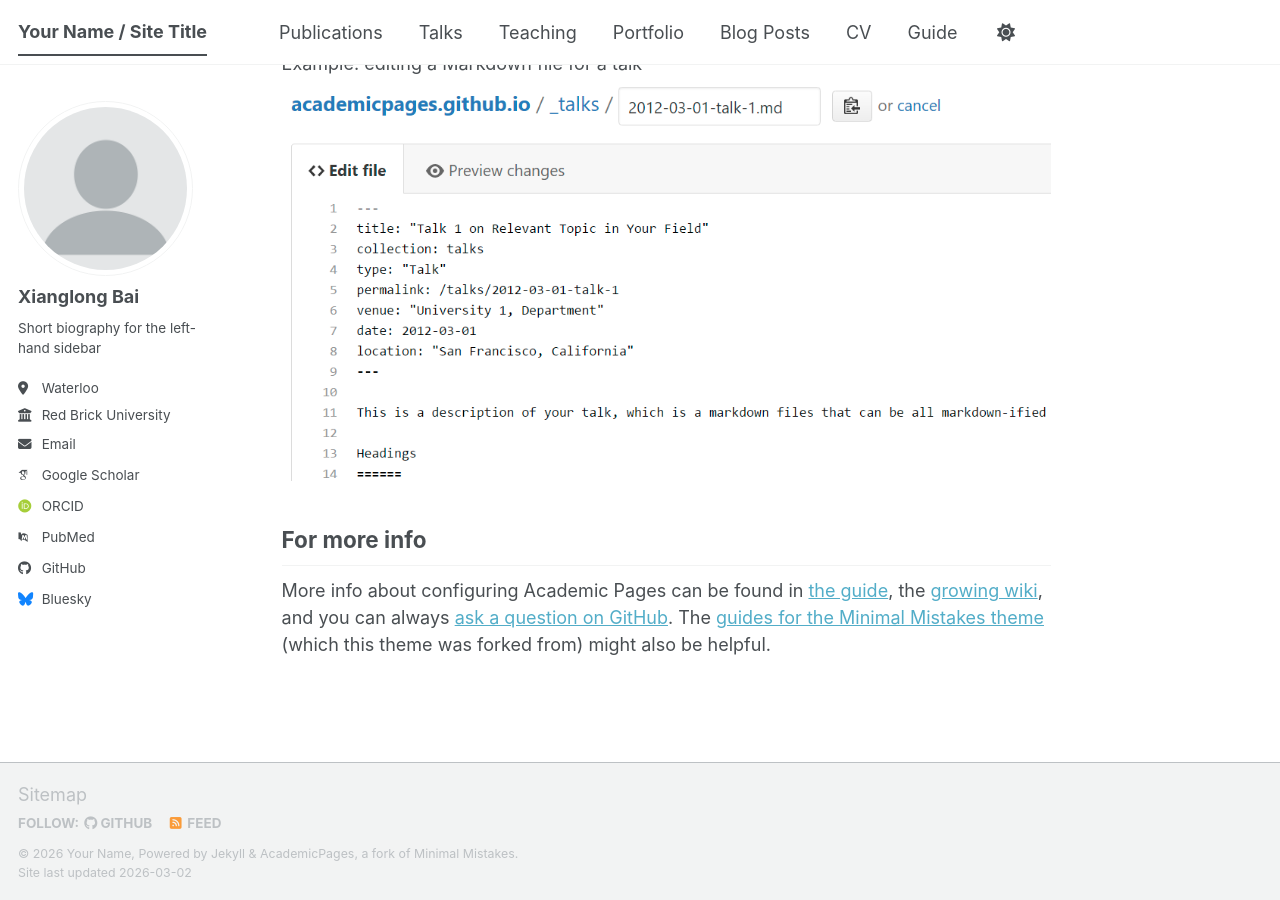
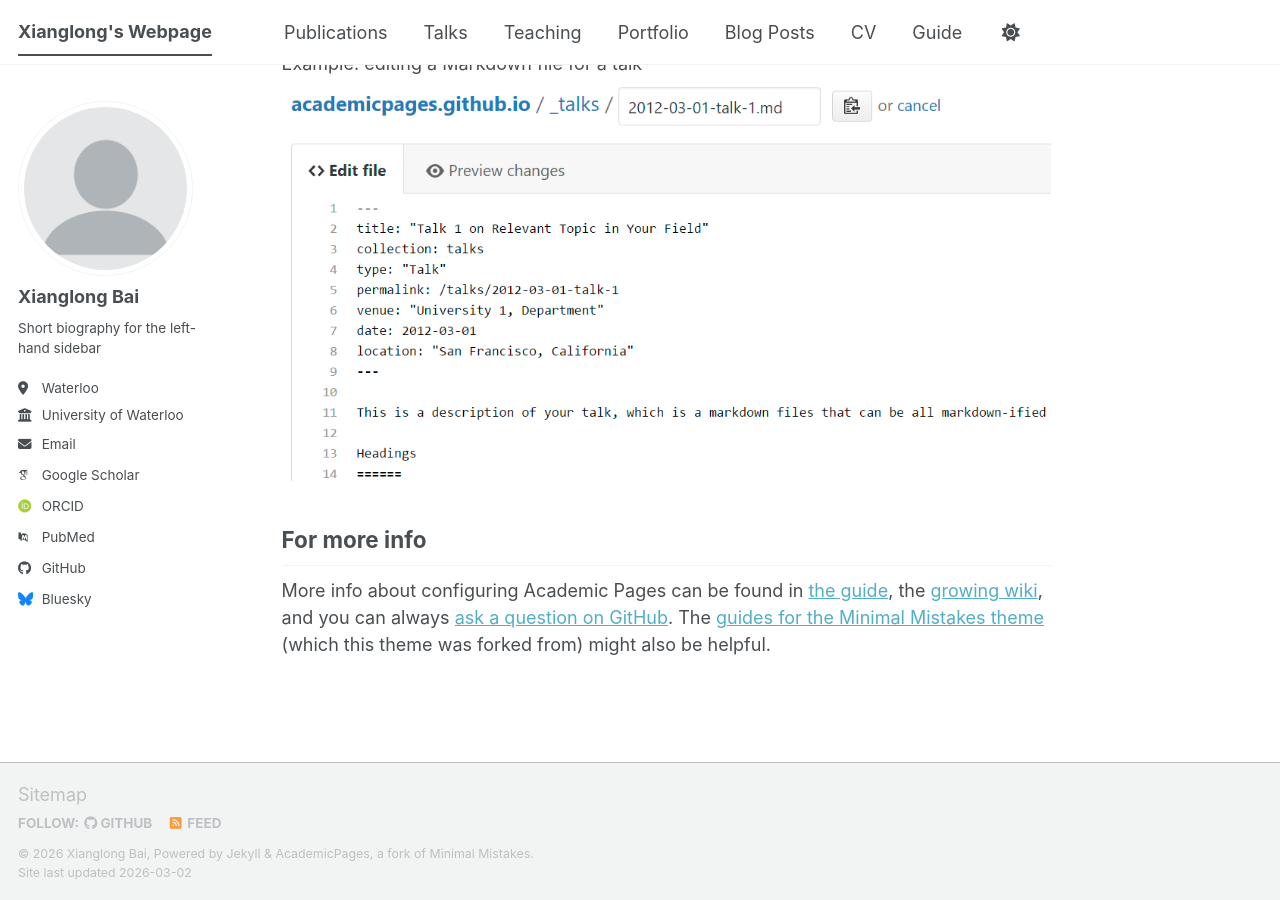
Before and after one commit to Xianglong-2000/Xianglong-2000.github.io, a Jekyll site: the page built from _pages/about.md, in a window 1280 px wide and 900 px high, scrolled down 2720 px. Built offline with Jekyll 4.4.1, drawn with Linux system fonts in a browser that asks for light colours; some web fonts are replaced; a script bundle is joined from its source files by our own code; library files that are not in the unit come from our copies.

Commit message:
Update _config.yml

```diff
--- a/_config.yml
+++ b/_config.yml
@@ -9,10 +9,10 @@
 # Basic Site Settings
 locale                   : "en-US"
 site_theme               : "default" # The available themes options are "default", "air", "sunrise", "mint", "dirt" and "contrast"
-title                    : "Your Name / Site Title"
+title                    : "Xianglong's Webpage"
 title_separator          : "-"
-name                     : &name "Your Name"
-description              : &description "Your Name's academic portfolio"   # Update this with a general description of your site, this is the default if not overridden by a page
+name                     : &name "Xianglong Bai"
+description              : &description "Xianglong's academic portfolio"   # Update this with a general description of your site, this is the default if not overridden by a page
 url                      : https://academicpages.github.io # The base hostname & protocol for your site e.g. "https://[your GitHub username].github.io",
                                                            # or if you already have some other page hosted on Github then use "https://[your GitHub username].github.io/[Your Repo Name]"
 baseurl                  : "" # the subpath of your site, e.g. "/blog"
@@ -28,9 +28,9 @@ author:
   pronouns         : # example: "she/her"
   bio              : "Short biography for the left-hand sidebar"
   location         : "Waterloo"
-  employer         : "Red Brick University"
+  employer         : "University of Waterloo"
   uri              : # URL
-  email            : "none@example.org"
+  email            : "x5bai@uwaterloo.ca"
 
   # Academic websites
   academia         : # URL
```
